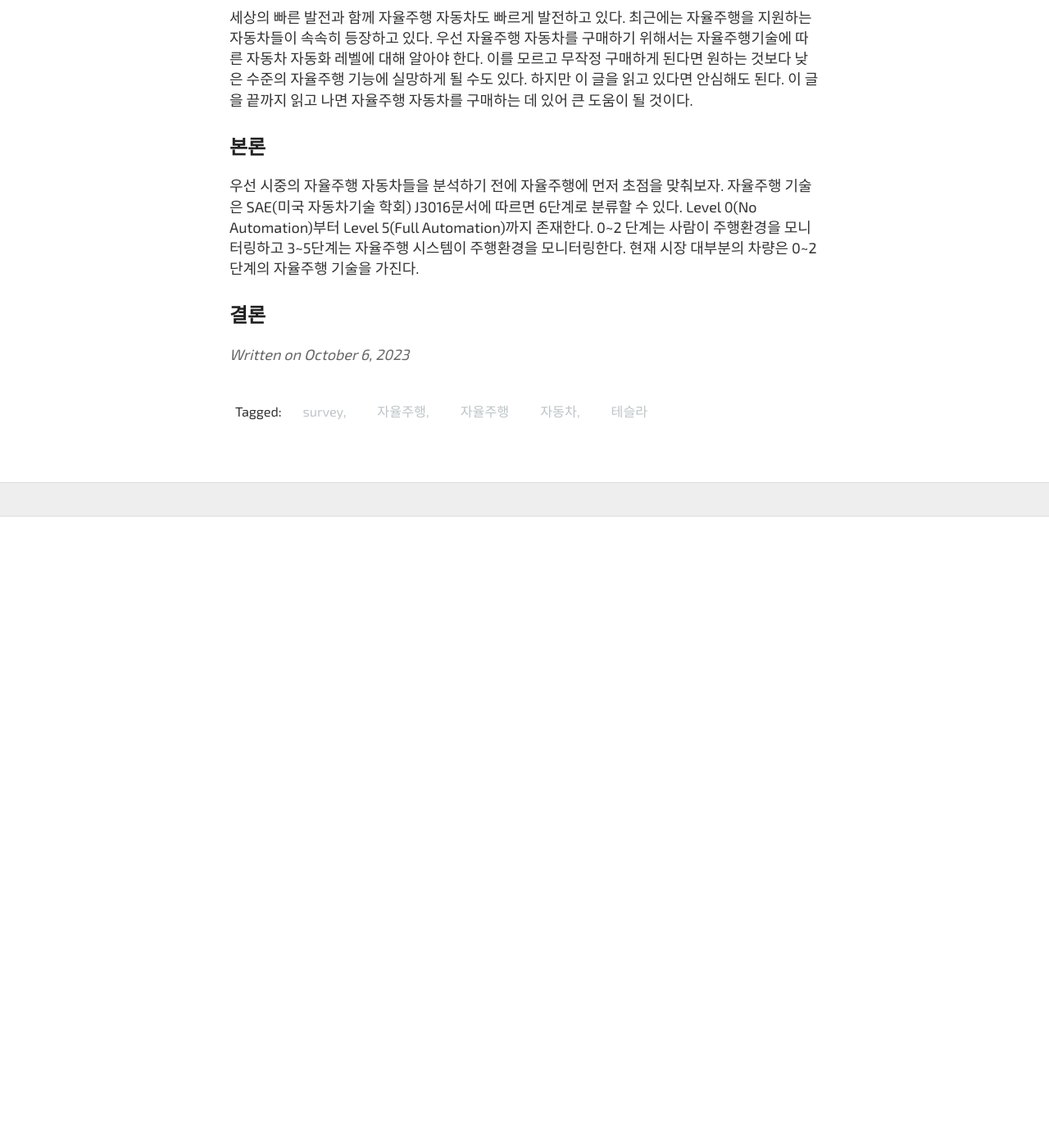
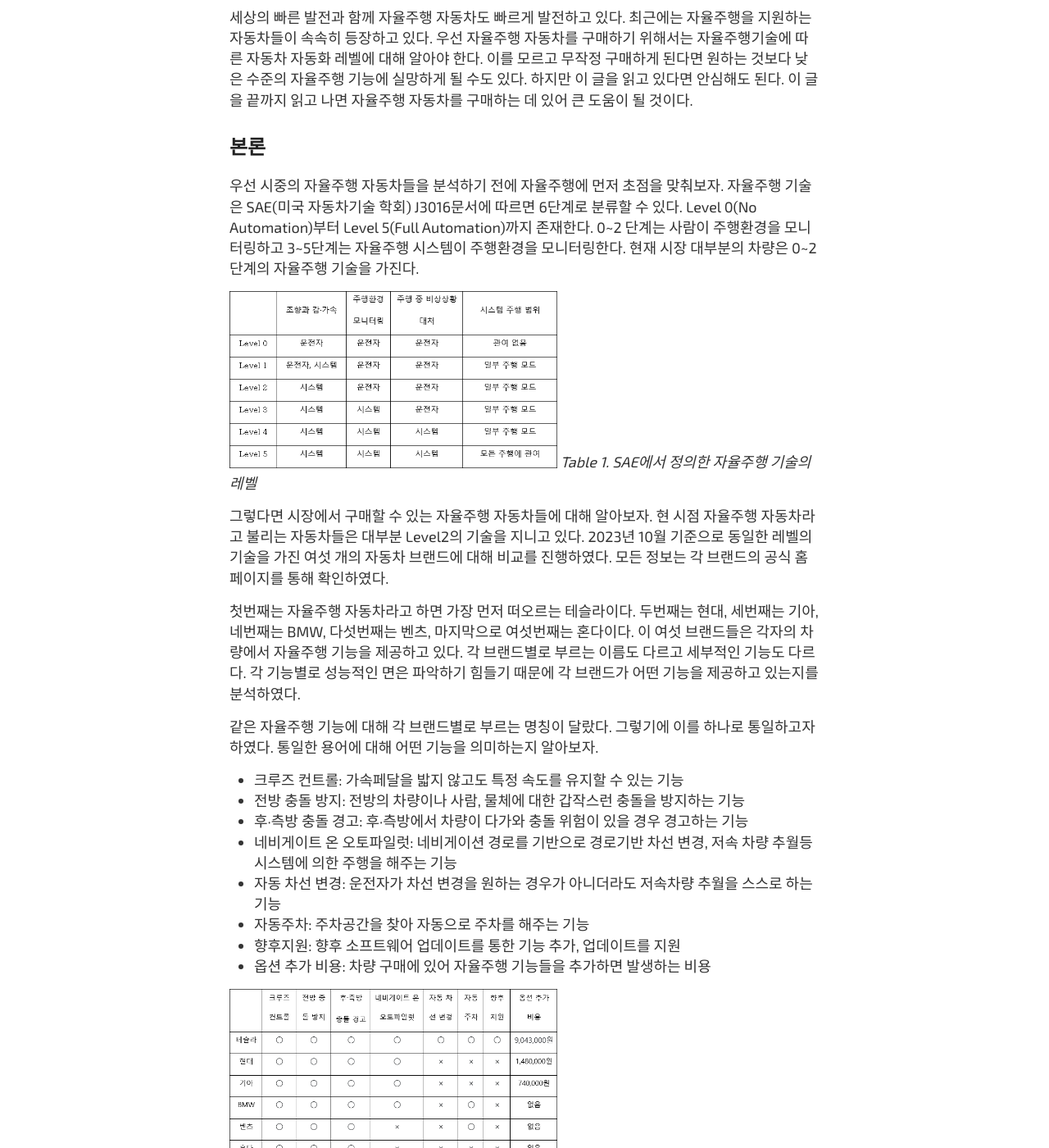
Before and after one commit to Ns-Jin/Ns-Jin.github.io, a Jekyll site: the page built from _posts/2023-10-06-survey-practice.md, in a window 1280 px wide and 1400 px high, scrolled down 546 px. Shown: the whole window at 82% size. Built offline with Jekyll 4.4.1, drawn with Linux system fonts in a browser that asks for light colours; some web fonts are replaced; before the commit the page ends 1176 px from its top, so only the background shows below that; some of the changed text lies outside the part shown.

Commit message:
confirm용도

```diff
--- a/_posts/2023-10-06-survey-practice.md
+++ b/_posts/2023-10-06-survey-practice.md
@@ -5,12 +5,36 @@ author: 나상진
 tags: survey, 자율주행, 자율주행 자동차, 테슬라
 ---
 
-# Survey 글 제목 어쩌고 어쩌고
+# 자율주행 자동차, 어떤 선택을 해야할까?
 
 > 요약: 이 글은 시중의 자율주행 자동차에 대해 비교, 분석하여 정리한 글이다. 자율주행 자동차에 관심이 있거나 구매에 있어 고민이 되는 독자에게 도움이 되길 바란다.
 
 ## 서론
- 세상의 빠른 발전과 함께 자율주행 자동차도 빠르게 발전하고 있다. 최근에는 자율주행을 지원하는 자동차들이 속속히 등장하고 있다. 우선 자율주행 자동차를 구매하기 위해서는 자율주행기술에 따른 자동차 자동화 레벨에 대해 알아야 한다. 이를 모르고 무작정 구매하게 된다면 원하는 것보다 낮은 수준의 자율주행 기능에 실망하게 될 수도 있다. 하지만 이 글을 읽고 있다면 안심해도 된다. 이 글을 끝까지 읽고 나면 자율주행 자동차를 구매하는 데 있어 큰 도움이 될 것이다.
+세상의 빠른 발전과 함께 자율주행 자동차도 빠르게 발전하고 있다. 최근에는 자율주행을 지원하는 자동차들이 속속히 등장하고 있다. 우선 자율주행 자동차를 구매하기 위해서는 자율주행기술에 따른 자동차 자동화 레벨에 대해 알아야 한다. 이를 모르고 무작정 구매하게 된다면 원하는 것보다 낮은 수준의 자율주행 기능에 실망하게 될 수도 있다. 하지만 이 글을 읽고 있다면 안심해도 된다. 이 글을 끝까지 읽고 나면 자율주행 자동차를 구매하는 데 있어 큰 도움이 될 것이다.
 ## 본론
- 우선 시중의 자율주행 자동차들을 분석하기 전에 자율주행에 먼저 초점을 맞춰보자. 자율주행 기술은 SAE(미국 자동차기술 학회) J3016문서에 따르면 6단계로 분류할 수 있다. Level 0(No Automation)부터 Level 5(Full Automation)까지 존재한다. 0~2 단계는 사람이 주행환경을 모니터링하고 3~5단계는 자율주행 시스템이 주행환경을 모니터링한다. 현재 시장 대부분의 차량은 0~2 단계의 자율주행 기술을 가진다.
+우선 시중의 자율주행 자동차들을 분석하기 전에 자율주행에 먼저 초점을 맞춰보자. 자율주행 기술은 SAE(미국 자동차기술 학회) J3016문서에 따르면 6단계로 분류할 수 있다. Level 0(No Automation)부터 Level 5(Full Automation)까지 존재한다. 0~2 단계는 사람이 주행환경을 모니터링하고 3~5단계는 자율주행 시스템이 주행환경을 모니터링한다. 현재 시장 대부분의 차량은 0~2 단계의 자율주행 기술을 가진다.
+
+[<img src="{{ site.baseurl }}/images/table_1.png" alt="Table_1" style="width: 400px;"/>]({{ site.baseurl }}/)
+*Table 1. SAE에서 정의한 자율주행 기술의 레벨*
+
+그렇다면 시장에서 구매할 수 있는 자율주행 자동차들에 대해 알아보자. 현 시점 자율주행 자동차라고 불리는 자동차들은 대부분 Level2의 기술을 지니고 있다. 2023년 10월 기준으로 동일한 레벨의 기술을 가진 여섯 개의 자동차 브랜드에 대해 비교를 진행하였다. 모든 정보는 각 브랜드의 공식 홈페이지를 통해 확인하였다.
+
+첫번째는 자율주행 자동차라고 하면 가장 먼저 떠오르는 테슬라이다. 두번째는 현대, 세번째는 기아, 네번째는 BMW, 다섯번째는 벤츠, 마지막으로 여섯번째는 혼다이다. 이 여섯 브랜드들은 각자의 차량에서 자율주행 기능을 제공하고 있다. 각 브랜드별로 부르는 이름도 다르고 세부적인 기능도 다르다. 각 기능별로 성능적인 면은 파악하기 힘들기 때문에 각 브랜드가 어떤 기능을 제공하고 있는지를 분석하였다.
+
+같은 자율주행 기능에 대해 각 브랜드별로 부르는 명칭이 달랐다. 그렇기에 이를 하나로 통일하고자 하였다. 통일한 용어에 대해 어떤 기능을 의미하는지 알아보자.
+
+- 크루즈 컨트롤: 가속페달을 밟지 않고도 특정 속도를 유지할 수 있는 기능
+- 전방 충돌 방지: 전방의 차량이나 사람, 물체에 대한 갑작스런 충돌을 방지하는 기능
+- 후·측방 충돌 경고: 후·측방에서 차량이 다가와 충돌 위험이 있을 경우 경고하는 기능
+- 네비게이트 온 오토파일럿: 네비게이션 경로를 기반으로 경로기반 차선 변경, 저속 차량 추월등 시스템에 의한 주행을 해주는 기능
+- 자동 차선 변경: 운전자가 차선 변경을 원하는 경우가 아니더라도 저속차량 추월을 스스로 하는 기능
+- 자동주차: 주차공간을 찾아 자동으로 주차를 해주는 기능
+- 향후지원: 향후 소프트웨어 업데이트를 통한 기능 추가, 업데이트를 지원
+- 옵션 추가 비용: 차량 구매에 있어 자율주행 기능들을 추가하면 발생하는 비용
+
+[<img src="{{ site.baseurl }}/images/table_2.png" alt="Table_2" style="width: 400px;"/>]({{ site.baseurl }}/)
+*Table 2. 브랜드별 자율주행 기능 정리*
 ## 결론
+자율주행 자동차를 구매하고자 한다면 네이게이트 온 오토 파일럿을 지원하는 차량을 선택했으면 한다. 가장 자율주행의 느낌을 체감하기 좋은 기능이기 때문이다. 비용적 여유가 있다면 테슬라가 가장 좋은 선택지로 보인다. 가장 많은 기능을 지원함과 동시에 소프트웨어 업데이트 만으로 기능을 업데이트, 추가할 수 있다는 점이 큰 장점이다. 자율주행의 기술이 빠르게 발전하기에 즉각적으로 기능 추가를 지원하는 테슬라를 구매하는 것이 장기적으로 자율주행 자동차 구매에 있어 큰 이득이 있을 것으로 보인다.
+## 참고문헌
+[1] SAE international, "J3016_201609 - Taxonomy and Definitions for Terms Related to Driving Automation Systems for On-Road Motor Vehicles.", SAE International, 2016.
```
Also changed, not shown: images/table_1.png (added), images/table_2.png (added).
